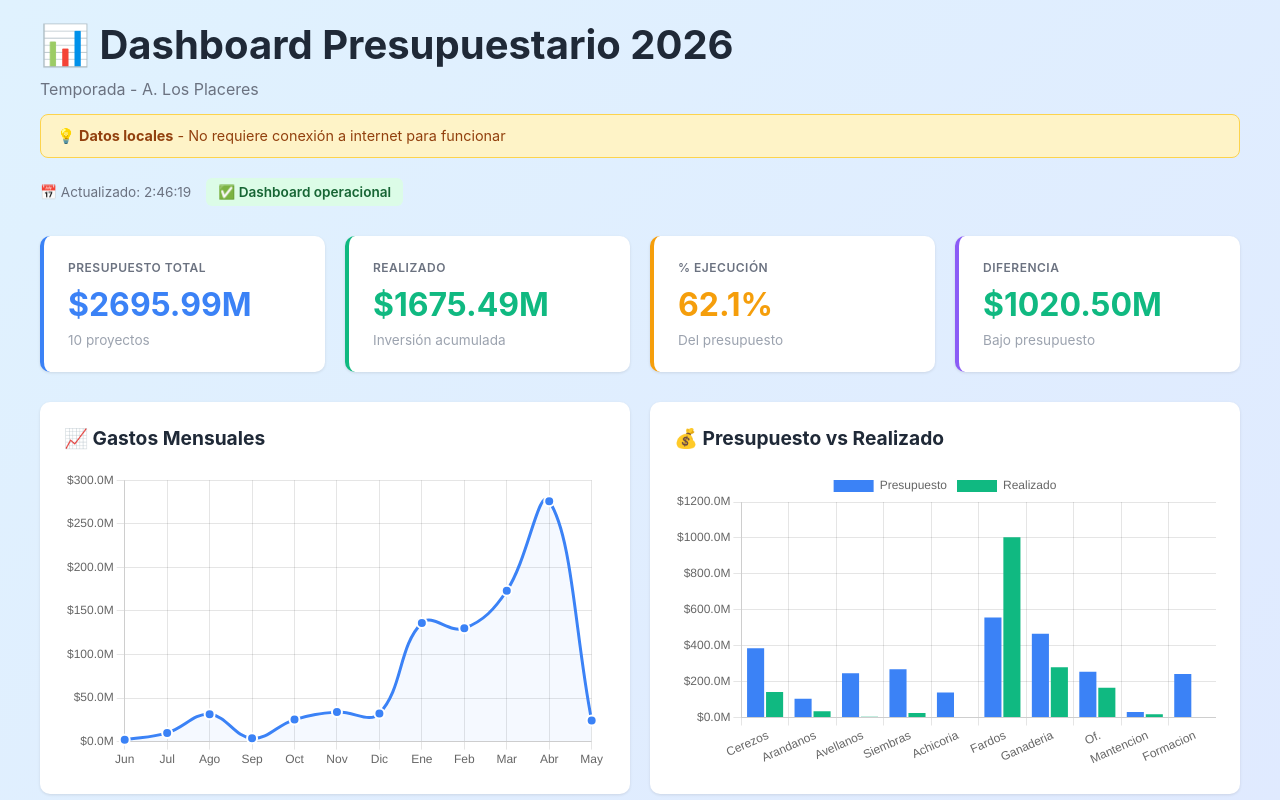
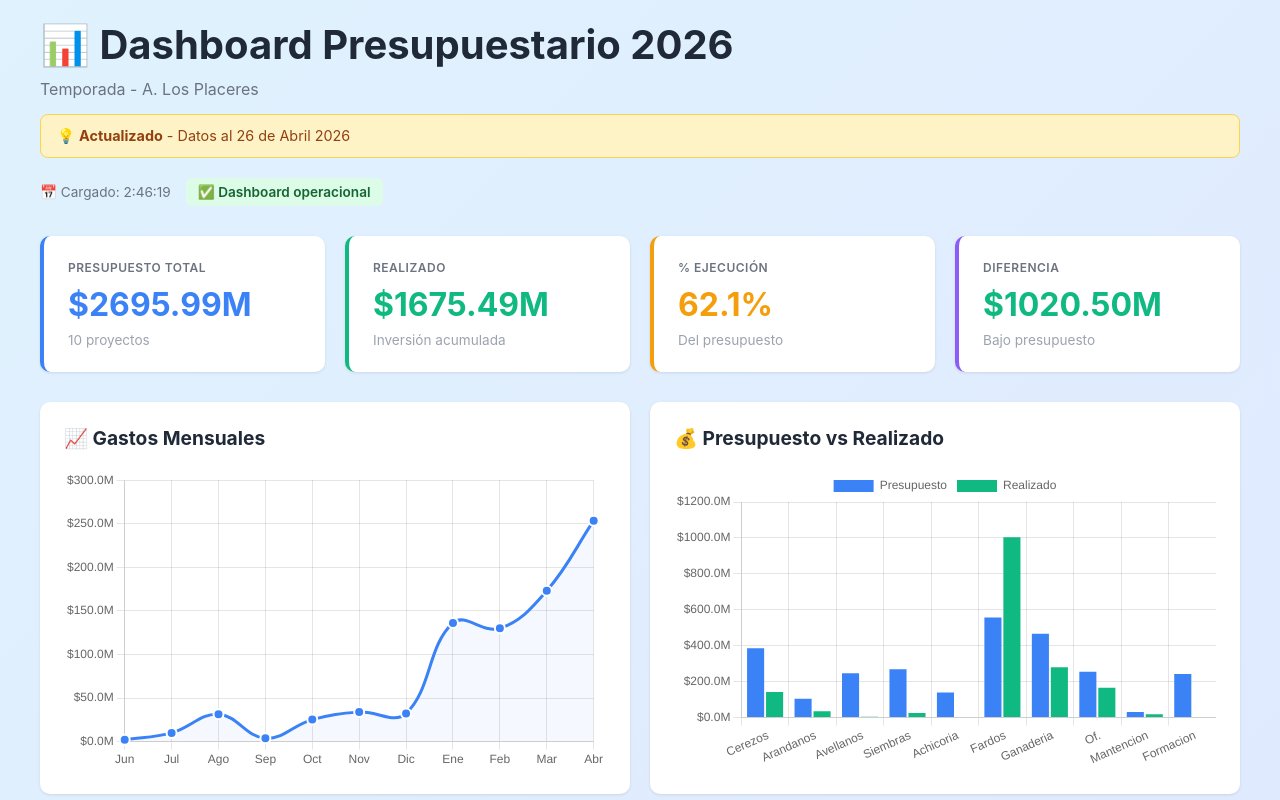
Before and after one commit to luminoustealth/dashboard-presupuestario, a website: page index.html in a window 1280 px wide. Shown: the top 800 px of the page. Drawn offline with nearby package versions, Linux system fonts and the light colour scheme.

Commit message:
Update index.html

```diff
--- a/index.html
+++ b/index.html
@@ -291,10 +291,10 @@
             <h1>📊 Dashboard Presupuestario 2026</h1>
             <p>Temporada - A. Los Placeres</p>
             <div class="info-box">
-                💡 <strong>Datos locales</strong> - No requiere conexión a internet para funcionar
+                💡 <strong>Actualizado</strong> - Datos al 26 de Abril 2026
             </div>
             <div class="header-controls">
-                <span class="time-display" id="time">📅 Actualizado: --:--:--</span>
+                <span class="time-display" id="time">📅 Cargado: --:--:--</span>
                 <span class="status">✅ Dashboard operacional</span>
             </div>
         </div>
@@ -333,34 +333,34 @@
         </div>
 
         <div class="footer">
-            <p>✅ Dashboard funcional con datos locales</p>
-            <p>Para actualizar: descarga el CSV de Google Sheets y comparte los datos actualizados</p>
+            <p>✅ Dashboard con datos actualizados</p>
+            <p>Para actualizar: Descarga CSV de Google Sheets y comparte los datos</p>
         </div>
     </div>
 
     <script>
-        // Datos embebidos del Google Sheet
+        // Datos actualizados del Google Sheet (26 de Abril 2026)
         const dashboardData = [
-            { nombre: 'Cerezos 2026 Produccion', ppto: 385058364, acumPpto: 74996332, realAbr: 66702271, jun: 0, jul: 0, ago: 0, sep: 0, oct: 0, nov: 0, dic: 0, ene: 20734295, feb: 18061805, mar: 16346550, abr: 11559621, may: 1688513 },
-            { nombre: 'Arandanos 2026 Produccion', ppto: 104709507, acumPpto: 16033166, realAbr: 19127759, jun: 0, jul: 0, ago: 0, sep: 0, oct: 0, nov: 0, dic: 0, ene: 13569441, feb: 3099202, mar: 2459116, abr: 1592500, may: 0 },
-            { nombre: 'Avellanos 2026 Produccion', ppto: 246677469, acumPpto: 4629790, realAbr: 0, jun: 0, jul: 0, ago: 0, sep: 0, oct: 0, nov: 0, dic: 0, ene: 0, feb: 0, mar: 0, abr: 0, may: 0 },
-            { nombre: 'Siembras 2026', ppto: 268480995, acumPpto: 24342832, realAbr: 591094, jun: 0, jul: 0, ago: 0, sep: 0, oct: 0, nov: 0, dic: 0, ene: 119118, feb: 471976, mar: 0, abr: 20740000, may: 0 },
-            { nombre: 'Achicoria 2026', ppto: 140000003, acumPpto: 0, realAbr: 0, jun: 0, jul: 0, ago: 0, sep: 0, oct: 0, nov: 0, dic: 0, ene: 0, feb: 0, mar: 0, abr: 0, may: 0 },
-            { nombre: 'Fardos 2026', ppto: 556959122, acumPpto: 512494234, realAbr: 491723260, jun: 2000000, jul: -533199, ago: 31269740, sep: 3748375, oct: 25272214, nov: 28035276, dic: 31119132, ene: 77779518, feb: 85778378, mar: 123163367, abr: 84090459, may: 14668232 },
-            { nombre: 'Ganaderia 2026', ppto: 466431671, acumPpto: 113110000, realAbr: 166675312, jun: 0, jul: 10500000, ago: 0, sep: 0, oct: 0, nov: 5795851, dic: 1230897, ene: 3848698, feb: 4398994, mar: 8748045, abr: 132152827, may: 1185063 },
-            { nombre: 'Of. Central 2026', ppto: 254957604, acumPpto: 84985868, realAbr: 81232121, jun: 0, jul: 0, ago: 0, sep: 0, oct: 0, nov: 0, dic: 0, ene: 19440616, feb: 16517276, mar: 21610527, abr: 23663702, may: 355781 },
-            { nombre: 'Mantencion Casas y Bodegas 2026', ppto: 30960000, acumPpto: 13570000, realAbr: 5280506, jun: 0, jul: 0, ago: 0, sep: 0, oct: 0, nov: 0, dic: 0, ene: 749246, feb: 1629665, mar: 775004, abr: 2126591, may: 296782 },
-            { nombre: 'Formacion Avellanos 2026', ppto: 241754920, acumPpto: 0, realAbr: 0, jun: 0, jul: 0, ago: 0, sep: 0, oct: 0, nov: 0, dic: 0, ene: 0, feb: 0, mar: 0, abr: 0, may: 5895704 },
+            { nombre: 'Cerezos 2026 Produccion', ppto: 385058364, acumPpto: 74996332, realAbr: 66702271, jun: 0, jul: 0, ago: 0, sep: 0, oct: 0, nov: 0, dic: 0, ene: 20734295, feb: 18061805, mar: 16346550, abr: 11559621 },
+            { nombre: 'Arandanos 2026 Produccion', ppto: 104709507, acumPpto: 16033166, realAbr: 19127759, jun: 0, jul: 0, ago: 0, sep: 0, oct: 0, nov: 0, dic: 0, ene: 13569441, feb: 3099202, mar: 2459116, abr: 0 },
+            { nombre: 'Avellanos 2026 Produccion', ppto: 246677469, acumPpto: 4629790, realAbr: 0, jun: 0, jul: 0, ago: 0, sep: 0, oct: 0, nov: 0, dic: 0, ene: 0, feb: 0, mar: 0, abr: 0 },
+            { nombre: 'Siembras 2026', ppto: 268480995, acumPpto: 24342832, realAbr: 591094, jun: 0, jul: 0, ago: 0, sep: 0, oct: 0, nov: 0, dic: 0, ene: 119118, feb: 471976, mar: 0, abr: 0 },
+            { nombre: 'Achicoria 2026', ppto: 140000003, acumPpto: 0, realAbr: 0, jun: 0, jul: 0, ago: 0, sep: 0, oct: 0, nov: 0, dic: 0, ene: 0, feb: 0, mar: 0, abr: 0 },
+            { nombre: 'Fardos 2026', ppto: 556959122, acumPpto: 512494234, realAbr: 491723260, jun: 2000000, jul: -533199, ago: 31269740, sep: 3748375, oct: 25272214, nov: 28035276, dic: 31119132, ene: 77779518, feb: 85778378, mar: 123163367, abr: 84090459 },
+            { nombre: 'Ganaderia 2026', ppto: 466431671, acumPpto: 113110000, realAbr: 166675312, jun: 0, jul: 10500000, ago: 0, sep: 0, oct: 0, nov: 5795851, dic: 1230897, ene: 3848698, feb: 4398994, mar: 8748045, abr: 132152827 },
+            { nombre: 'Of. Central 2026', ppto: 254957604, acumPpto: 84985868, realAbr: 81232121, jun: 0, jul: 0, ago: 0, sep: 0, oct: 0, nov: 0, dic: 0, ene: 19440616, feb: 16517276, mar: 21610527, abr: 23663702 },
+            { nombre: 'Mantencion Casas y Bodegas 2026', ppto: 30960000, acumPpto: 13570000, realAbr: 5280506, jun: 0, jul: 0, ago: 0, sep: 0, oct: 0, nov: 0, dic: 0, ene: 749246, feb: 1629665, mar: 775004, abr: 2126591 },
+            { nombre: 'Formacion Avellanos 2026', ppto: 241754920, acumPpto: 0, realAbr: 0, jun: 0, jul: 0, ago: 0, sep: 0, oct: 0, nov: 0, dic: 0, ene: 0, feb: 0, mar: 0, abr: 0 },
         ];
 
-        const meses = ['jun', 'jul', 'ago', 'sep', 'oct', 'nov', 'dic', 'ene', 'feb', 'mar', 'abr', 'may'];
-        const mesLabels = ['Jun', 'Jul', 'Ago', 'Sep', 'Oct', 'Nov', 'Dic', 'Ene', 'Feb', 'Mar', 'Abr', 'May'];
+        const meses = ['jun', 'jul', 'ago', 'sep', 'oct', 'nov', 'dic', 'ene', 'feb', 'mar', 'abr'];
+        const mesLabels = ['Jun', 'Jul', 'Ago', 'Sep', 'Oct', 'Nov', 'Dic', 'Ene', 'Feb', 'Mar', 'Abr'];
 
         const formatCurrency = (val) => `$${(val / 1000000).toFixed(2)}M`;
 
         function updateTime() {
             const now = new Date().toLocaleTimeString('es-ES');
-            document.getElementById('time').textContent = `📅 Actualizado: ${now}`;
+            document.getElementById('time').textContent = `📅 Cargado: ${now}`;
         }
 
         function renderDashboard() {
```
